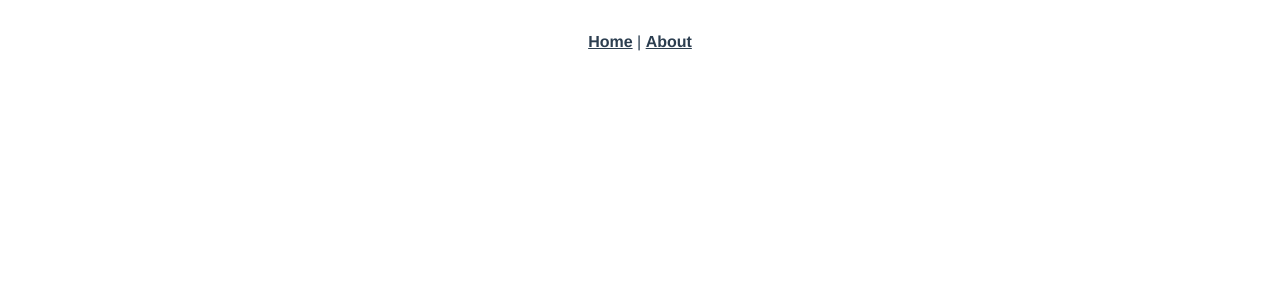
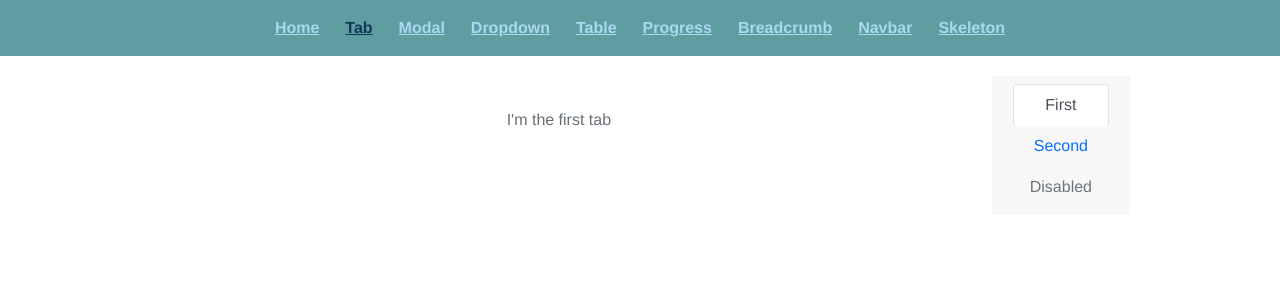
Before and after one commit to nx-chen/vuejs, a Vue app: page /Tab in a window 1280 px wide. Shown: the top 300 px of the page. Built offline with nearby package versions, Linux system fonts and the light colour scheme.

Commit message:
DONE Tab

```diff
--- a/src/App.vue
+++ b/src/App.vue
@@ -1,10 +1,37 @@
 <template>
   <div id="app">
-    <nav>
-      <router-link to="/">Home</router-link> |
-      <router-link to="/about">About</router-link>
-    </nav>
-    <router-view/>
+    <b-navbar id="main_navbar" type="dark" variant="dark">
+      <b-navbar-nav>
+        <b-nav-item>
+          <router-link to="/">Home</router-link>
+        </b-nav-item>
+        <b-nav-item>
+          <router-link to="/Tab">Tab</router-link>
+        </b-nav-item>
+        <b-nav-item>
+          <router-link to="/Modal">Modal</router-link>
+        </b-nav-item>
+        <b-nav-item>
+          <router-link to="/Dropdown">Dropdown</router-link>
+        </b-nav-item>
+        <b-nav-item>
+          <router-link to="/Table">Table</router-link>
+        </b-nav-item>
+        <b-nav-item>
+          <router-link to="/Progress">Progress</router-link>
+        </b-nav-item>
+        <b-nav-item>
+          <router-link to="/Breadcrumb">Breadcrumb</router-link>
+        </b-nav-item>
+        <b-nav-item>
+          <router-link to="/Navbar">Navbar</router-link>
+        </b-nav-item>
+        <b-nav-item>
+          <router-link to="/Skeleton">Skeleton</router-link>
+        </b-nav-item>
+      </b-navbar-nav>
+    </b-navbar>
+    <router-view />
   </div>
 </template>
 
@@ -14,7 +41,7 @@
   -webkit-font-smoothing: antialiased;
   -moz-osx-font-smoothing: grayscale;
   text-align: center;
-  color: #2c3e50;
+  color: #687077;
 }
 
 nav {
@@ -22,11 +49,20 @@ nav {
 
   a {
     font-weight: bold;
-    color: #2c3e50;
+    color: #a9d9f0;
 
     &.router-link-exact-active {
-      color: #42b983;
+      color: #0d3957;
     }
   }
 }
+
+#main_navbar {
+  background-color: cadetblue !important;
+  justify-content: space-evenly;
+}
+
+.nav-item {
+  padding: 0px 5px 0px 5px
+}
 </style>
--- a/src/components/HelloWorld.vue
+++ /dev/null
@@ -1,60 +0,0 @@
-<template>
-  <div class="hello">
-    <h1>{{ msg }}</h1>
-    <p>
-      For a guide and recipes on how to configure / customize this project,<br>
-      check out the
-      <a href="https://cli.vuejs.org" target="_blank" rel="noopener">vue-cli documentation</a>.
-    </p>
-    <h3>Installed CLI Plugins</h3>
-    <ul>
-      <li><a href="https://github.com/vuejs/vue-cli/tree/dev/packages/%40vue/cli-plugin-babel" target="_blank" rel="noopener">babel</a></li>
-      <li><a href="https://github.com/vuejs/vue-cli/tree/dev/packages/%40vue/cli-plugin-router" target="_blank" rel="noopener">router</a></li>
-      <li><a href="https://github.com/vuejs/vue-cli/tree/dev/packages/%40vue/cli-plugin-vuex" target="_blank" rel="noopener">vuex</a></li>
-      <li><a href="https://github.com/vuejs/vue-cli/tree/dev/packages/%40vue/cli-plugin-eslint" target="_blank" rel="noopener">eslint</a></li>
-    </ul>
-    <h3>Essential Links</h3>
-    <ul>
-      <li><a href="https://vuejs.org" target="_blank" rel="noopener">Core Docs</a></li>
-      <li><a href="https://forum.vuejs.org" target="_blank" rel="noopener">Forum</a></li>
-      <li><a href="https://chat.vuejs.org" target="_blank" rel="noopener">Community Chat</a></li>
-      <li><a href="https://twitter.com/vuejs" target="_blank" rel="noopener">Twitter</a></li>
-      <li><a href="https://news.vuejs.org" target="_blank" rel="noopener">News</a></li>
-    </ul>
-    <h3>Ecosystem</h3>
-    <ul>
-      <li><a href="https://router.vuejs.org" target="_blank" rel="noopener">vue-router</a></li>
-      <li><a href="https://vuex.vuejs.org" target="_blank" rel="noopener">vuex</a></li>
-      <li><a href="https://github.com/vuejs/vue-devtools#vue-devtools" target="_blank" rel="noopener">vue-devtools</a></li>
-      <li><a href="https://vue-loader.vuejs.org" target="_blank" rel="noopener">vue-loader</a></li>
-      <li><a href="https://github.com/vuejs/awesome-vue" target="_blank" rel="noopener">awesome-vue</a></li>
-    </ul>
-  </div>
-</template>
-
-<script>
-export default {
-  name: 'HelloWorld',
-  props: {
-    msg: String
-  }
-}
-</script>
-
-<!-- Add "scoped" attribute to limit CSS to this component only -->
-<style scoped lang="less">
-h3 {
-  margin: 40px 0 0;
-}
-ul {
-  list-style-type: none;
-  padding: 0;
-}
-li {
-  display: inline-block;
-  margin: 0 10px;
-}
-a {
-  color: #42b983;
-}
-</style>
--- a/src/components/NavbarComponent.vue
+++ /dev/null
@@ -1,15 +0,0 @@
-<template>
-  <div>
-    <b-tabs content-class="mt-3">
-      <b-tab title="First" active><p>I'm the first tab</p></b-tab>
-      <b-tab title="Second"><p>I'm the second tab</p></b-tab>
-      <b-tab title="Disabled" disabled><p>I'm a disabled tab!</p></b-tab>
-    </b-tabs>
-  </div>
-</template>
-
-<script>
-export default {
-  name: 'NavbarComponent'
-}
-</script>
--- /dev/null
+++ b/src/components/TabComponent.vue
@@ -0,0 +1,21 @@
+<template>
+  <div>
+    <b-tabs card end vertical align content-class="mt-3">
+      <b-tab class="tab_item" title="First" active><p>I'm the first tab</p></b-tab>
+      <b-tab class="tab_item" title="Second"><p>I'm the second tab</p></b-tab>
+      <b-tab class="tab_item" title="Disabled" disabled><p>I'm a disabled tab!</p></b-tab>
+    </b-tabs>
+  </div>
+</template>
+
+<script>
+export default {
+  name: 'NavbarComponent'
+}
+</script>
+
+<style lang="less">
+.nav-link {
+  border-radius: 0.25rem;
+}
+</style>
--- a/src/router/index.js
+++ b/src/router/index.js
@@ -1,5 +1,6 @@
 import Vue from 'vue'
 import VueRouter from 'vue-router'
+import TabView from '../views/TabView.vue'
 import HomeView from '../views/HomeView.vue'
 
 Vue.use(VueRouter)
@@ -7,16 +8,48 @@ Vue.use(VueRouter)
 const routes = [
   {
     path: '/',
-    name: 'home',
+    name: 'Home',
     component: HomeView
   },
   {
-    path: '/about',
-    name: 'about',
-    // route level code-splitting
-    // this generates a separate chunk (about.[hash].js) for this route
-    // which is lazy-loaded when the route is visited.
-    component: () => import(/* webpackChunkName: "about" */ '../views/AboutView.vue')
+    path: '/Tab',
+    name: 'Tab',
+    component: TabView
+  },
+  {
+    path: '/Modal',
+    name: 'Modal',
+    component: TabView
+  },
+  {
+    path: '/Dropdown',
+    name: 'Dropdown',
+    component: TabView
+  },
+  {
+    path: '/Table',
+    name: 'Table',
+    component: TabView
+  },
+  {
+    path: '/Progress',
+    name: 'Progress',
+    component: TabView
+  },
+  {
+    path: '/Breadcrumb',
+    name: 'Breadcrumb',
+    component: TabView
+  },
+  {
+    path: '/Navbar',
+    name: 'Navbar',
+    component: TabView
+  },
+  {
+    path: '/Skeleton',
+    name: 'Skeleton',
+    component: TabView
   }
 ]
 
--- a/src/views/AboutView.vue
+++ /dev/null
@@ -1,5 +0,0 @@
-<template>
-  <div class="about">
-    <h1>This is an about page</h1>
-  </div>
-</template>
--- a/src/views/HomeView.vue
+++ b/src/views/HomeView.vue
@@ -1,18 +1,7 @@
 <template>
   <div class="home">
-    <NavbarComponent />
+    Welcome :)
   </div>
 </template>
 
 <script>
-
-// @ is an alias to /src
-import NavbarComponent from '@/components/NavbarComponent.vue'
-
-export default {
-  name: 'HomeView',
-  components: {
-    NavbarComponent
-  }
-}
-</script>
--- /dev/null
+++ b/src/views/TabView.vue
@@ -0,0 +1,23 @@
+<template>
+  <div id="bodyTab">
+    <TabComponent />
+  </div>
+</template>
+
+<script>
+
+import TabComponent from '@/components/TabComponent.vue'
+
+export default {
+  name: 'TabView',
+  components: {
+    TabComponent
+  }
+}
+</script>
+
+<style lang="less">
+#bodyTab {
+  padding: 20px 150px 20px 150px;
+}
+</style>
```
